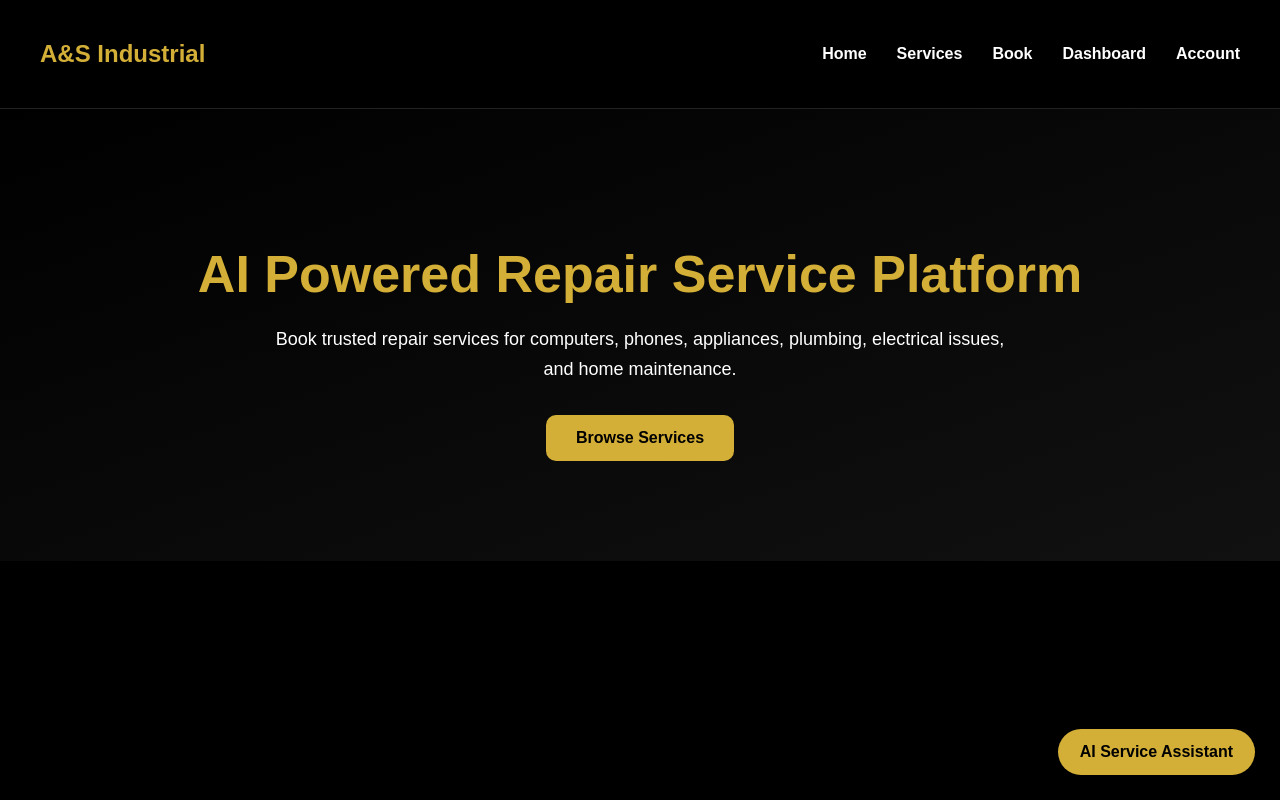
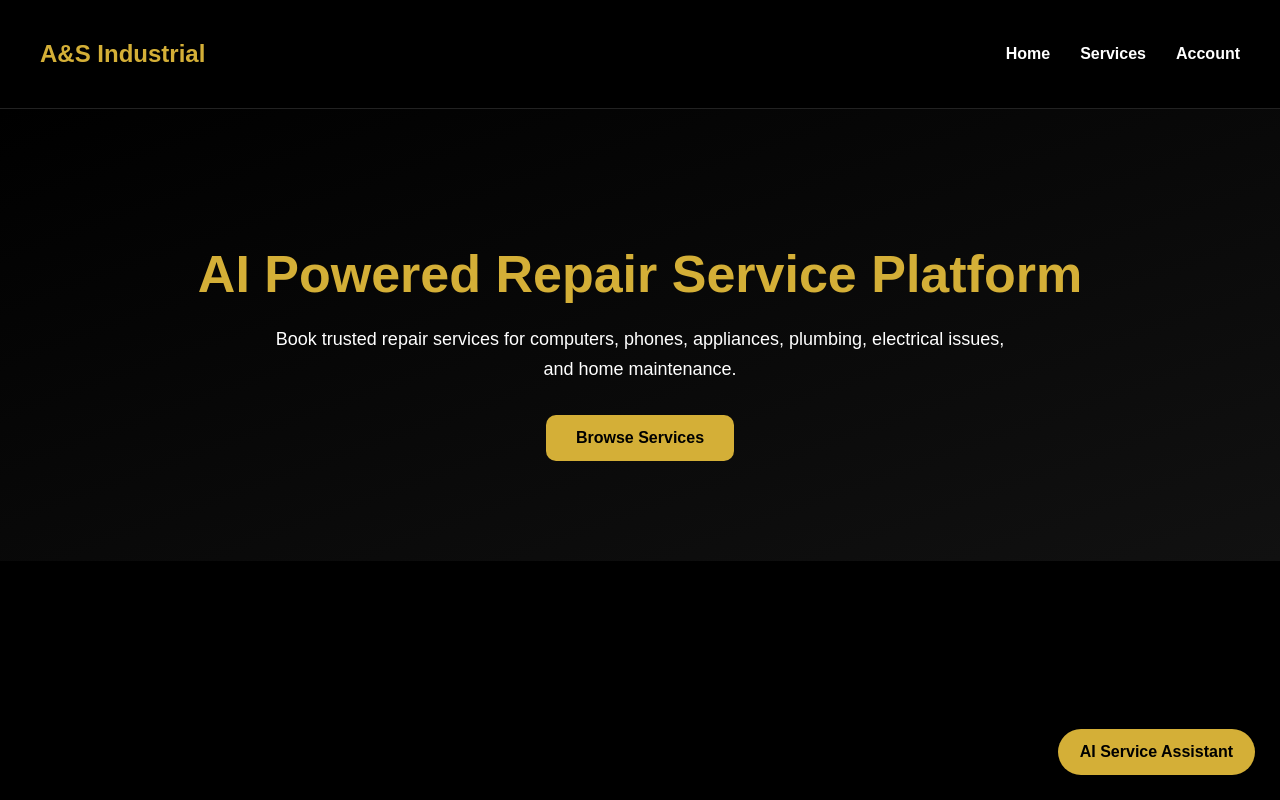
Before and after one commit to AlexisDMartinez/repair-service-capstone, a React app in the folder frontend/: page / in a window 1280 px wide. Built offline with nearby package versions, Linux system fonts and the light colour scheme; the HTML template or start-up script is replaced by a standard one.

Commit message:
Conditionally render protected navigation

```diff
--- a/frontend/src/components/Navbar.jsx
+++ b/frontend/src/components/Navbar.jsx
@@ -1,15 +1,26 @@
 import { Link } from "react-router-dom";
 
 function Navbar() {
+
+  const token = localStorage.getItem("token");
+
   return (
     <nav className="navbar">
       <h2 className="logo">A&S Industrial</h2>
 
       <div className="nav-links">
         <Link to="/">Home</Link>
+
         <Link to="/services">Services</Link>
-        <Link to="/book">Book</Link>
-        <Link to="/dashboard">Dashboard</Link>
+
+        {token && (
+          <Link to="/book">Book</Link>
+        )}
+
+        {token && (
+          <Link to="/dashboard">Dashboard</Link>
+        )}
+
         <Link to="/login">Account</Link>
       </div>
     </nav>
```
